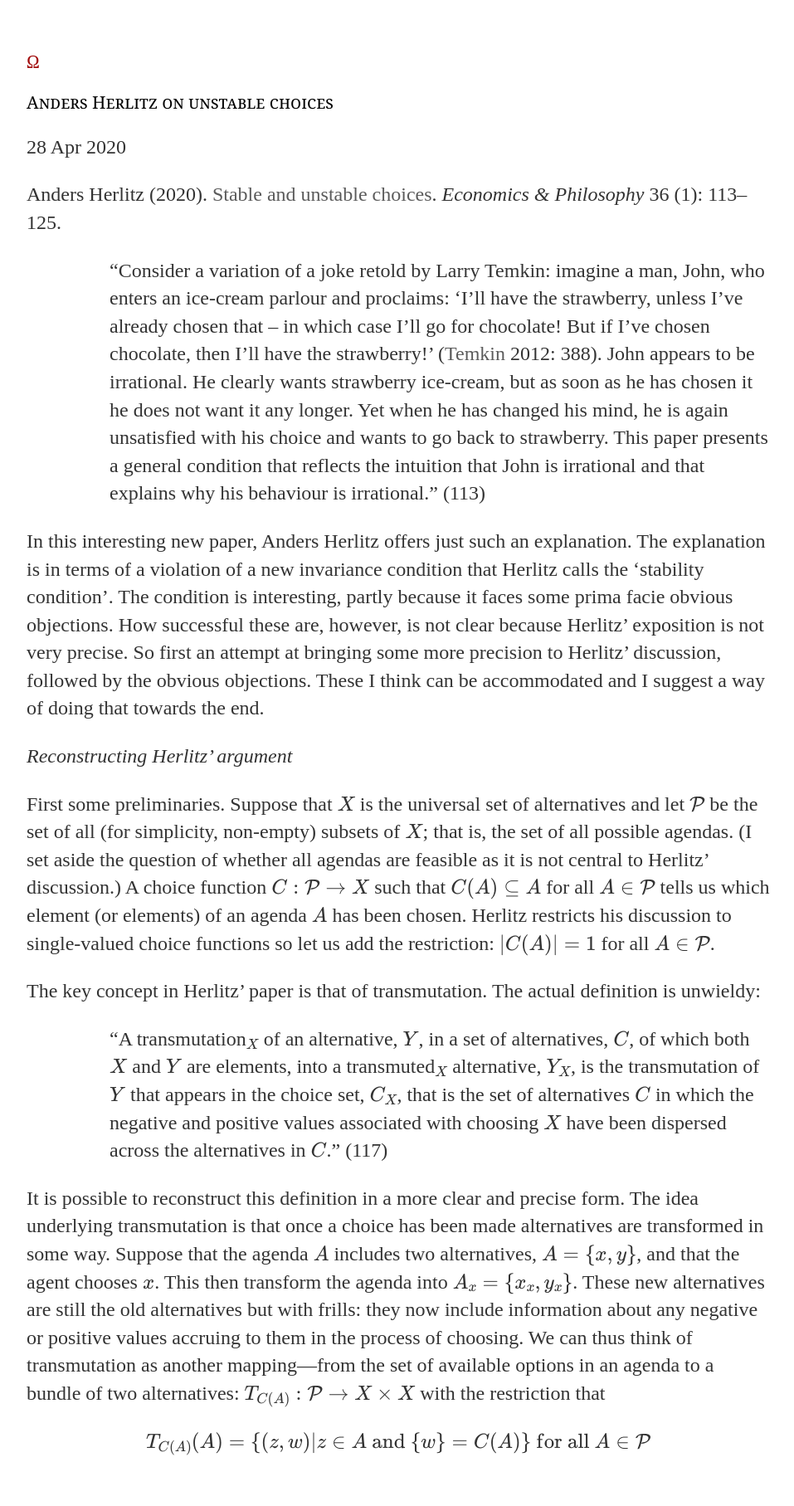
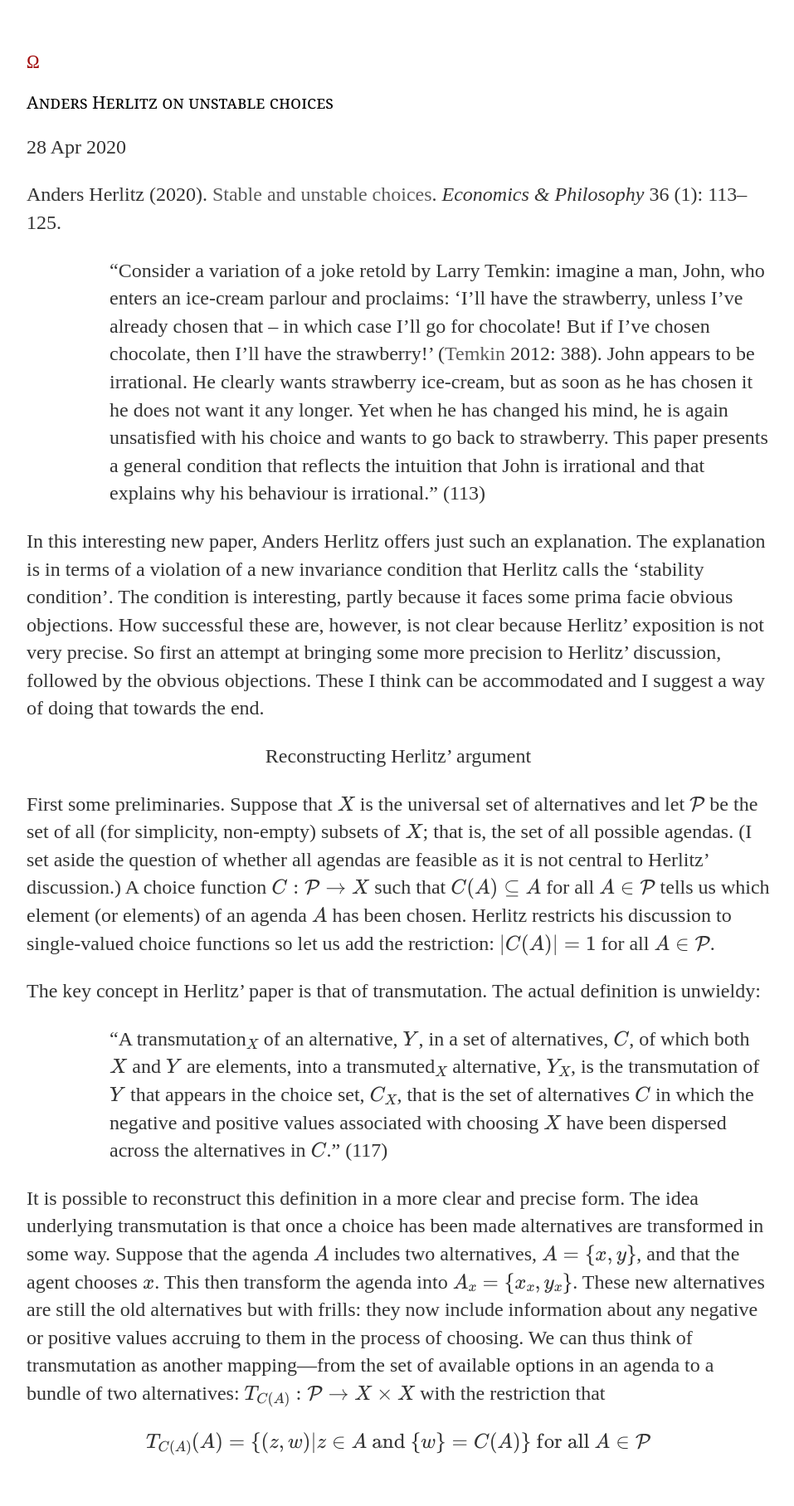
Before and after one commit to uzunovam/uzunovam, a Jekyll site: the page built from _posts/2020-04-28-anders-herlitz-on-unstable-choices.md, in a window 1280 px wide. Shown: the whole page at 83% size, without its empty margins (160-1117 px from the left). Built offline with Jekyll 4.4.1, drawn with Linux system fonts in a browser that asks for light colours.

Commit message:
Update 2020-04-28-anders-herlitz-on-unstable-choices.md

```diff
--- a/_posts/2020-04-28-anders-herlitz-on-unstable-choices.md
+++ b/_posts/2020-04-28-anders-herlitz-on-unstable-choices.md
@@ -9,7 +9,7 @@ date: 2020-04-28
 
 <p>In this interesting new paper, Anders Herlitz offers just such an explanation. The explanation is in terms of a violation of a new invariance condition that Herlitz calls the ‘stability condition’. The condition is interesting, partly because it faces some prima facie obvious objections. How successful these are, however, is not clear because Herlitz’ exposition is not very precise. So first an attempt at bringing some more precision to Herlitz’ discussion, followed by the obvious objections. These I think can be accommodated and I suggest a way of doing that towards the end.</p>
 
-<p><cite>Reconstructing Herlitz’ argument</cite></p>
+<p style="text-align:center;">Reconstructing Herlitz’ argument</p>
 
 <p>First some preliminaries. Suppose that \(X\) is the universal set of alternatives and let \(\mathcal{P}\) be the set of all (for simplicity, non-empty) subsets of \(X\); that is, the set of all possible agendas. (I set aside the question of whether all agendas are feasible as it is not central to Herlitz’ discussion.) A choice function \(C: \mathcal{P} \rightarrow X\) such that \(C(A) \subseteq A\) for all \(A \in \mathcal{P}\) tells us which element (or elements) of an agenda \(A\) has been chosen. Herlitz restricts his discussion to single-valued choice functions so let us add the restriction: \(|C(A)|=1\) for all \(A \in \mathcal{P}\).</p>
 
```
